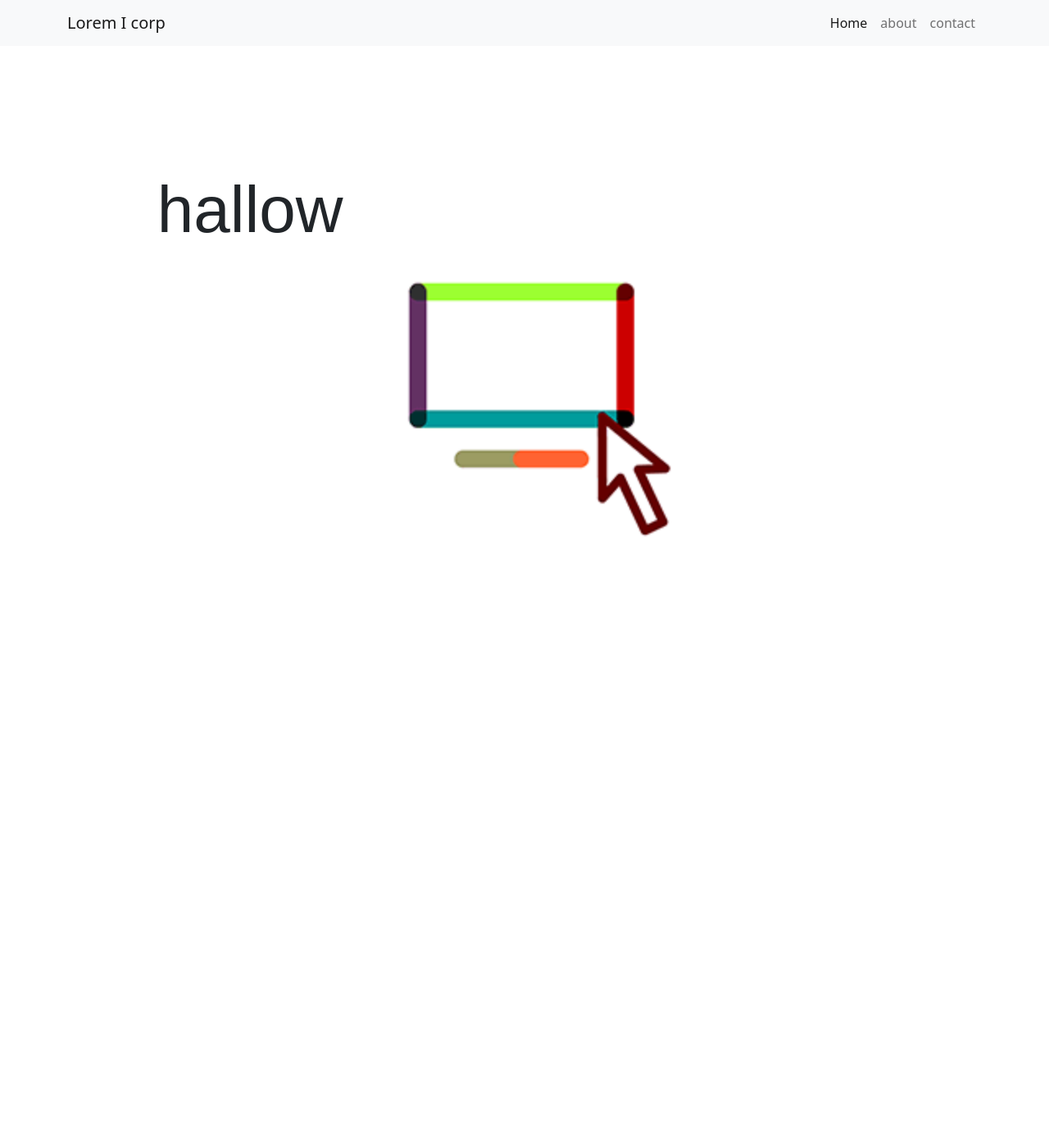
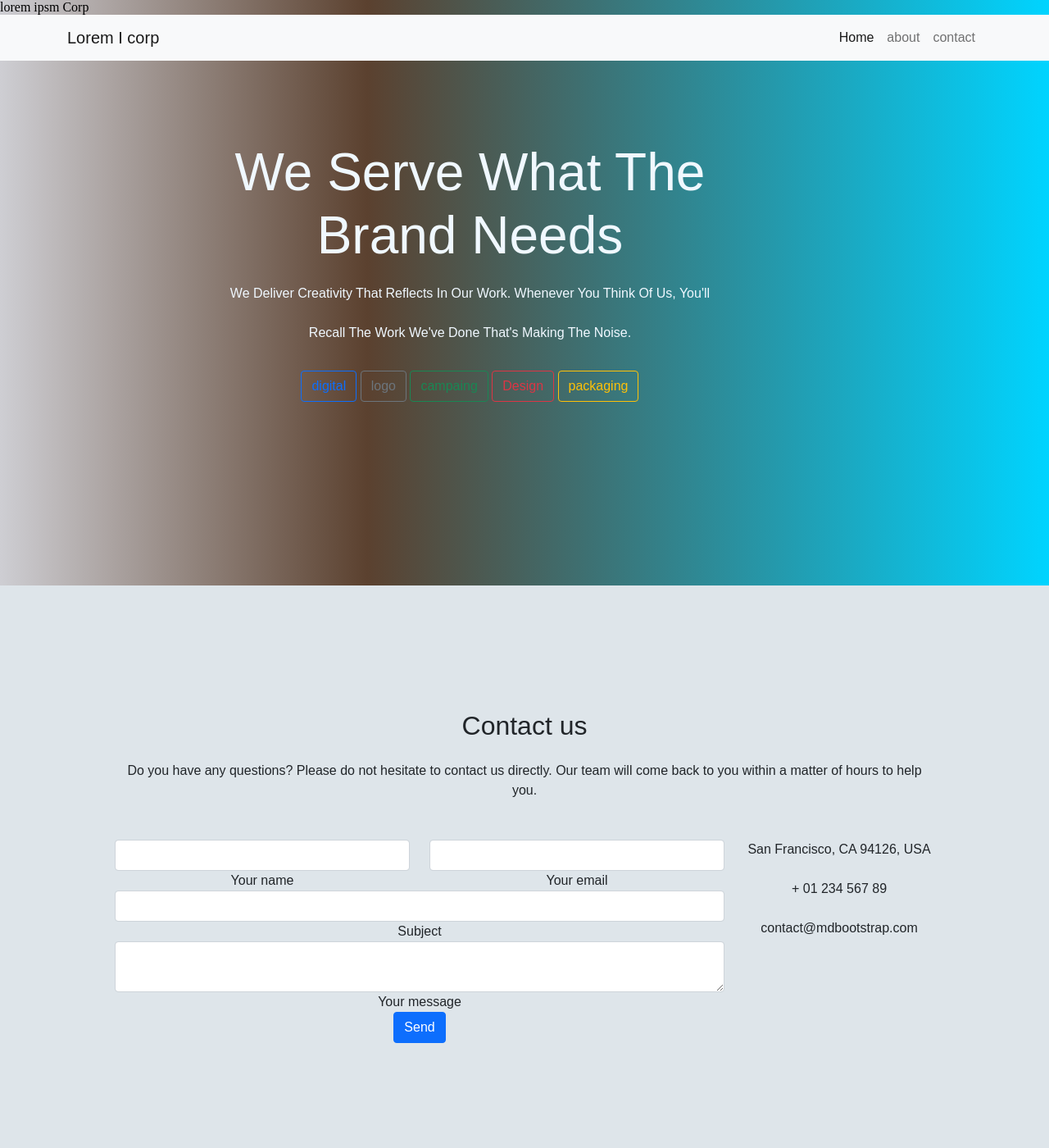
Before and after one commit to prashant31299/Assignment-web-dev, a plain HTML site: page index.html in a window 1280 px wide. Shown: the whole page at 82% size. Before the commit the page ends 856 px from the top, so only its background shows below. Drawn offline with nearby package versions, Linux system fonts and the light colour scheme.

Commit message:
adding js

```diff
--- a/index.html
+++ b/index.html
@@ -42,15 +42,131 @@
         </nav>
     </header>
 
-<!-- main  -->
-<div class="container">
-    <div class="banner_container ">
+    <!-- main  -->
+    <div class="container ">
+        <div class="row">
+            <div class="col-md-auto ">
+                <div class="about_containt">
+                    <h1 id="about_heading">
+                        We serve what the
+                        brand needs
+                    </h1>
+                    <p>We deliver creativity that reflects in our work. Whenever you think of us,
+                        you'll recall the work we've done that's making the noise.</p>
+                    <div class="button_align">
+                        <button type="button" class="btn btn-outline-primary">digital</button>
+                        <button type="button" class="btn btn-outline-secondary">logo</button>
+                        <button type="button" class="btn btn-outline-success">campaing</button>
+                        <button type="button" class="btn btn-outline-danger">Design</button>
+                        <button type="button" class="btn btn-outline-warning">packaging</button>
+                    </div>
+                </div>
 
-        <div class="img_bgc">
-            <h1> hallow</h1>
+
+            </div>
         </div>
     </div>
-</div>
+
+    <!-- contact page -->
+    <!--Section: Contact v.2-->
+    <section class="contact_container">
+        <div class="container">
+            <!--Section heading-->
+            <h2 class="h1-responsive font-weight-bold text-center my-4">Contact us</h2>
+            <!--Section description-->
+            <p class="text-center w-responsive mx-auto mb-5">Do you have any questions? Please do not hesitate to
+                contact us directly. Our team will come back to you within
+                a matter of hours to help you.</p>
+
+            <div class="row">
+
+                <!--Grid column-->
+                <div class="col-md-9 mb-md-0 mb-5">
+                    <form id="contact-form" name="contact-form" action="mail.php" method="POST">
+
+                        <!--Grid row-->
+                        <div class="row">
+
+                            <!--Grid column-->
+                            <div class="col-md-6">
+                                <div class="md-form mb-0">
+                                    <input type="text" id="name" name="name" class="form-control">
+                                    <label for="name" class="">Your name</label>
+                                </div>
+                            </div>
+                            <!--Grid column-->
+
+                            <!--Grid column-->
+                            <div class="col-md-6">
+                                <div class="md-form mb-0">
+                                    <input type="text" id="email" name="email" class="form-control">
+                                    <label for="email" class="">Your email</label>
+                                </div>
+                            </div>
+                            <!--Grid column-->
+
+                        </div>
+                        <!--Grid row-->
+
+                        <!--Grid row-->
+                        <div class="row">
+                            <div class="col-md-12">
+                                <div class="md-form mb-0">
+                                    <input type="text" id="subject" name="subject" class="form-control">
+                                    <label for="subject" class="">Subject</label>
+                                </div>
+                            </div>
+                        </div>
+                        <!--Grid row-->
+
+                        <!--Grid row-->
+                        <div class="row">
+
+                            <!--Grid column-->
+                            <div class="col-md-12">
+
+                                <div class="md-form">
+                                    <textarea type="text" id="message" name="message" rows="2"
+                                        class="form-control md-textarea"></textarea>
+                                    <label for="message">Your message</label>
+                                </div>
+
+                            </div>
+                        </div>
+                        <!--Grid row-->
+
+                    </form>
+
+                    <div class="text-center text-md-left">
+                        <a class="btn btn-primary" onclick="document.getElementById('contact-form').submit();">Send</a>
+                    </div>
+                    <div class="status"></div>
+                </div>
+                <!--Grid column-->
+
+                <!--Grid column-->
+                <div class="col-md-3 text-center">
+                    <ul class="list-unstyled mb-0">
+                        <li><i class="fas fa-map-marker-alt fa-2x"></i>
+                            <p>San Francisco, CA 94126, USA</p>
+                        </li>
+
+                        <li><i class="fas fa-phone mt-4 fa-2x"></i>
+                            <p>+ 01 234 567 89</p>
+                        </li>
+
+                        <li><i class="fas fa-envelope mt-4 fa-2x"></i>
+                            <p>contact@mdbootstrap.com</p>
+                        </li>
+                    </ul>
+                </div>
+                <!--Grid column-->
+
+            </div>
+        </div>
+
+    </section>
+    <!--Section: Contact v.2-->
     <!-- javascript -->
     <script src="https://cdn.jsdelivr.net/npm/bootstrap@5.1.3/dist/js/bootstrap.bundle.min.js"
         integrity="sha384-ka7Sk0Gln4gmtz2MlQnikT1wXgYsOg+OMhuP+IlRH9sENBO0LRn5q+8nbTov4+1p" crossorigin="anonymous">
--- a/style/style.css
+++ b/style/style.css
@@ -1,28 +1,29 @@
 *{
     padding: 0;
     margin: 0;
+    display: block;
 }
+body{
+    background: rgb(200, 200, 206);
+background: linear-gradient(90deg, rgb(206, 206, 211) 0%, rgba(91,65,47,1) 35%, rgba(0,212,255,1) 100%);
+font-family: sans-serif;
+text-align: center;
+}
+.about_containt{
+    height: 80vh;
+    text-transform: capitalize;
+    color: aliceblue;
+    margin: auto;
+    width: 80%;
+    padding: 10%;
+    line-height: 3rem;
 
-.banner_container{
-    position: relative;
- height: 50vh;
- align-items:center ;
- margin: auto;
 }
-.img_bgc{
-    display: flex;
+#about_heading{
+      font-size: 4rem;
+}
+.contact_container{
+    padding: 10%;
     align-items: center;
-background-image: url(/image/digital-limbus.gif);
-background-repeat: no-repeat;
-background-size:50vh;
-height: 100vh;
-background-position: center;
+    background-color: rgb(222, 229, 234);
 }
-.img_bgc h1{
-    font-family: sans-serif;
-    font-size: 5rem;
-    position: absolute;
-    top: 50%;
-    left: 20%;
-    transform: translate(-50%, -50%);
-}
```
Also changed, not shown: scripts/app.js (added).
